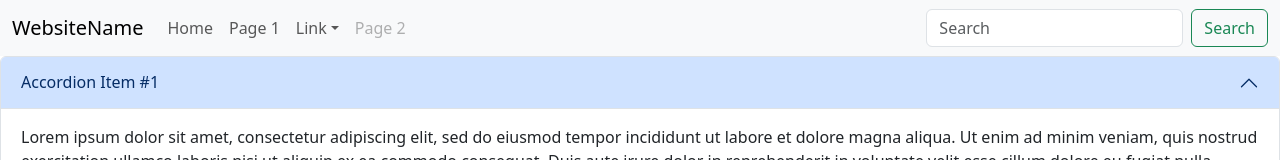
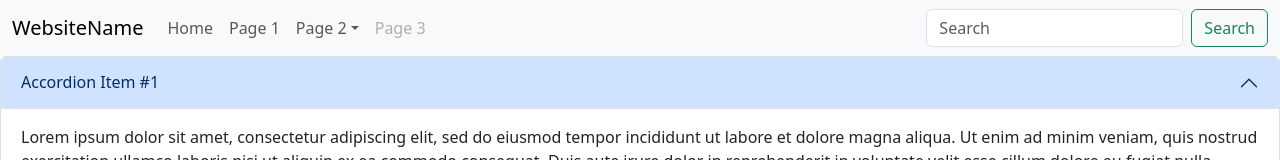
Before and after one commit to cozysyd/authorwebex_react_project, a React (Create React App) app: page / in a window 1280 px wide. Shown: the top 160 px of the page. Built offline with nearby package versions, Linux system fonts and the light colour scheme.

Commit message:
updated page titles

```diff
--- a/src/NavBar.js
+++ b/src/NavBar.js
@@ -20,7 +20,7 @@ function NavBar() {
           >
             <Nav.Link href="#action1">Home</Nav.Link>
             <Nav.Link href="#action2">Page 1</Nav.Link>
-            <NavDropdown title="Link" id="navbarScrollingDropdown">
+            <NavDropdown title="Page 2" id="navbarScrollingDropdown">
               <NavDropdown.Item href="#action3">Action</NavDropdown.Item>
               <NavDropdown.Item href="#action4">
                 Another action
@@ -31,7 +31,7 @@ function NavBar() {
               </NavDropdown.Item>
             </NavDropdown>
             <Nav.Link href="#" disabled>
-              Page 2
+              Page 3
             </Nav.Link>
           </Nav>
           <Form className="d-flex">
```
